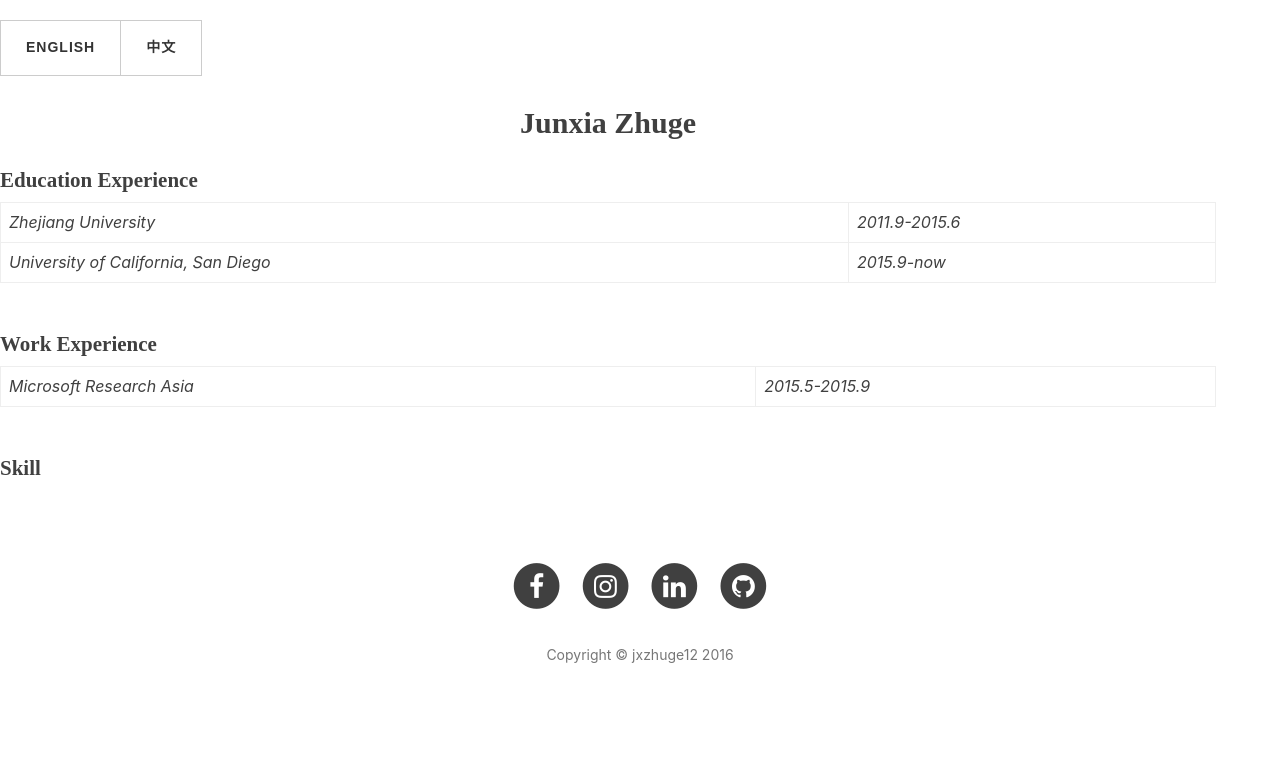
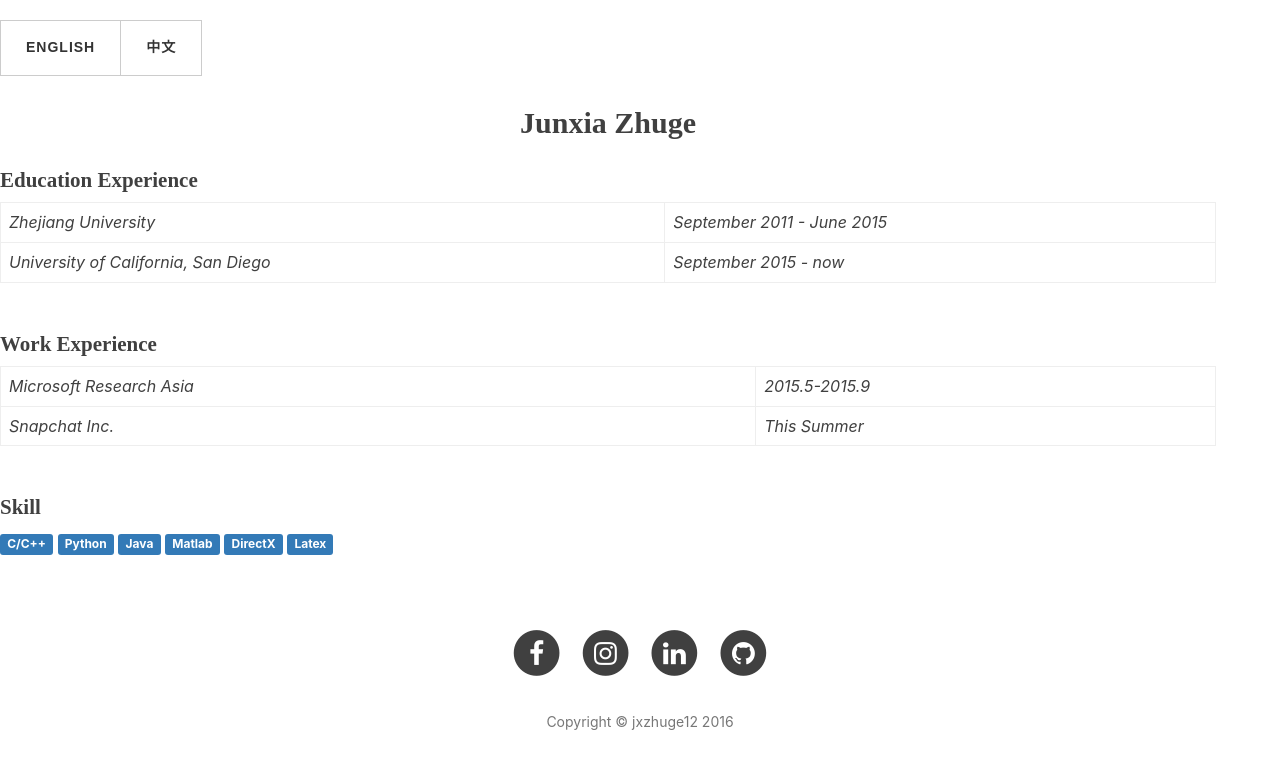
Before and after one commit to jxzhuge12/jxzhuge12.github.io, a Jekyll site: the page built from about.html, in a window 1280 px wide. Shown: the top 769 px of the page. Built offline with Jekyll 4.4.1, drawn with Linux system fonts in a browser that asks for light colours; nearby versions of some CDN libraries; comment, search, counter and statistics services are not loaded.

Commit message:
modify resume

```diff
--- a/about.html
+++ b/about.html
@@ -7,7 +7,7 @@ header-img: "img/about-bg.jpg"
 <!-- Language Selector -->
 <div style="height:20px;"></div>
 <div class="btn-group" role="group" aria-label="language selector">
-    <button class="btn btn-default" type="button" id="bt1" style="font-family: Arial;">English</button>
+    <button class="btn btn-default" type="button" id="bt1" style="font-family: Arial;" checked="checked">English</button>
     <button class="btn btn-default" type="button" id="bt2" style="font-family: Arial;">中文</button>
 </div>
 
@@ -24,11 +24,11 @@ header-img: "img/about-bg.jpg"
 <table style="width:100%">
   <tr>
     <td><i>Zhejiang University</i></td>
-    <td><i>2011.9-2015.6</i></td>
+    <td><i>September 2011 - June 2015</i></td>
   </tr>
   <tr>
     <td><i>University of California, San Diego</i></td>
-    <td><i>2015.9-now</i></td>
+    <td><i>September 2015 - now</i></td>
   </tr>
 </table>
 <h4 style="font-family: Times New Roman;">Work Experience</h4>
@@ -37,8 +37,18 @@ header-img: "img/about-bg.jpg"
     <td><i>Microsoft Research Asia</i></td>
     <td><i>2015.5-2015.9</i></td>
   </tr>
+  <tr>
+    <td><i>Snapchat Inc.</i></td>
+    <td><i>This Summer</i></td>
+  </tr>
 </table>
 <h4 style="font-family: Times New Roman;">Skill</h4>
+<span class="label label-primary">C/C++</span>
+<span class="label label-primary">Python</span>
+<span class="label label-primary">Java</span>
+<span class="label label-primary">Matlab</span>
+<span class="label label-primary">DirectX</span>
+<span class="label label-primary">Latex</span>
 <div style="height:20px;"></div>
 </div>
 
```
